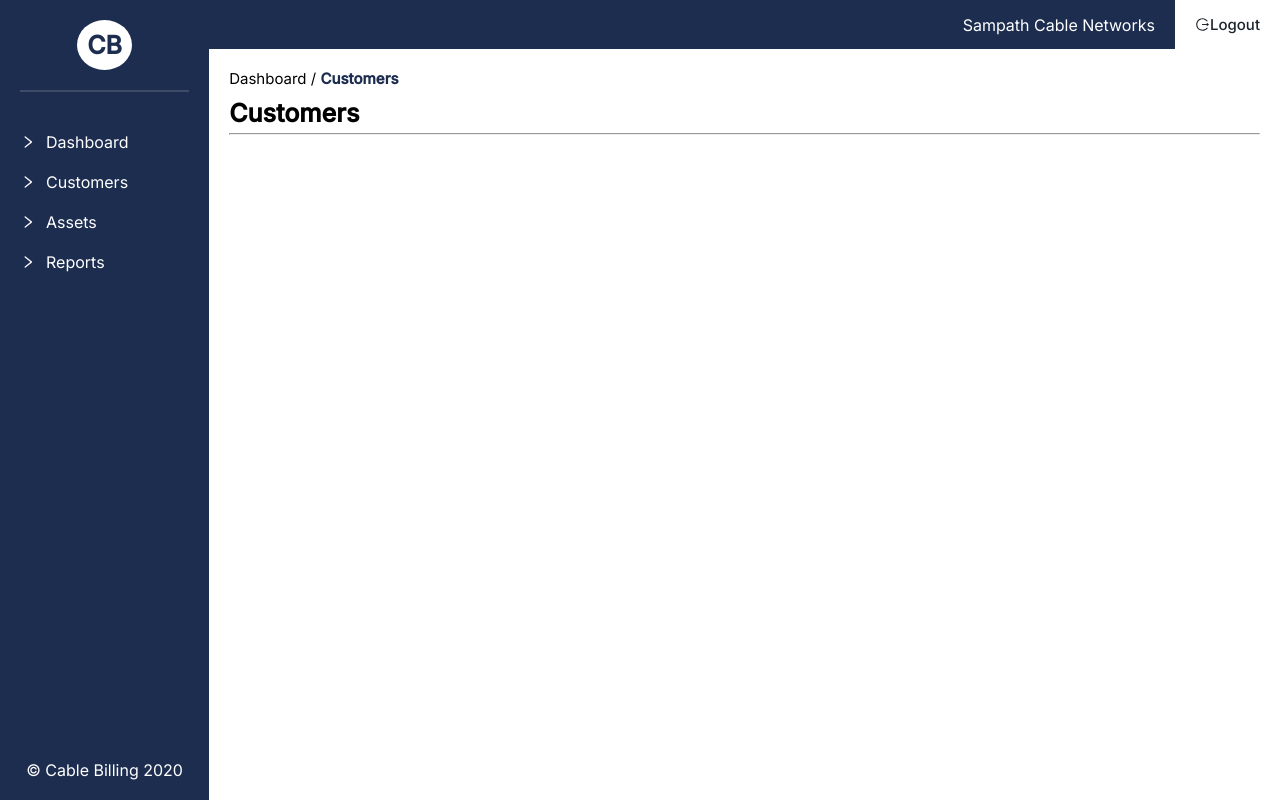
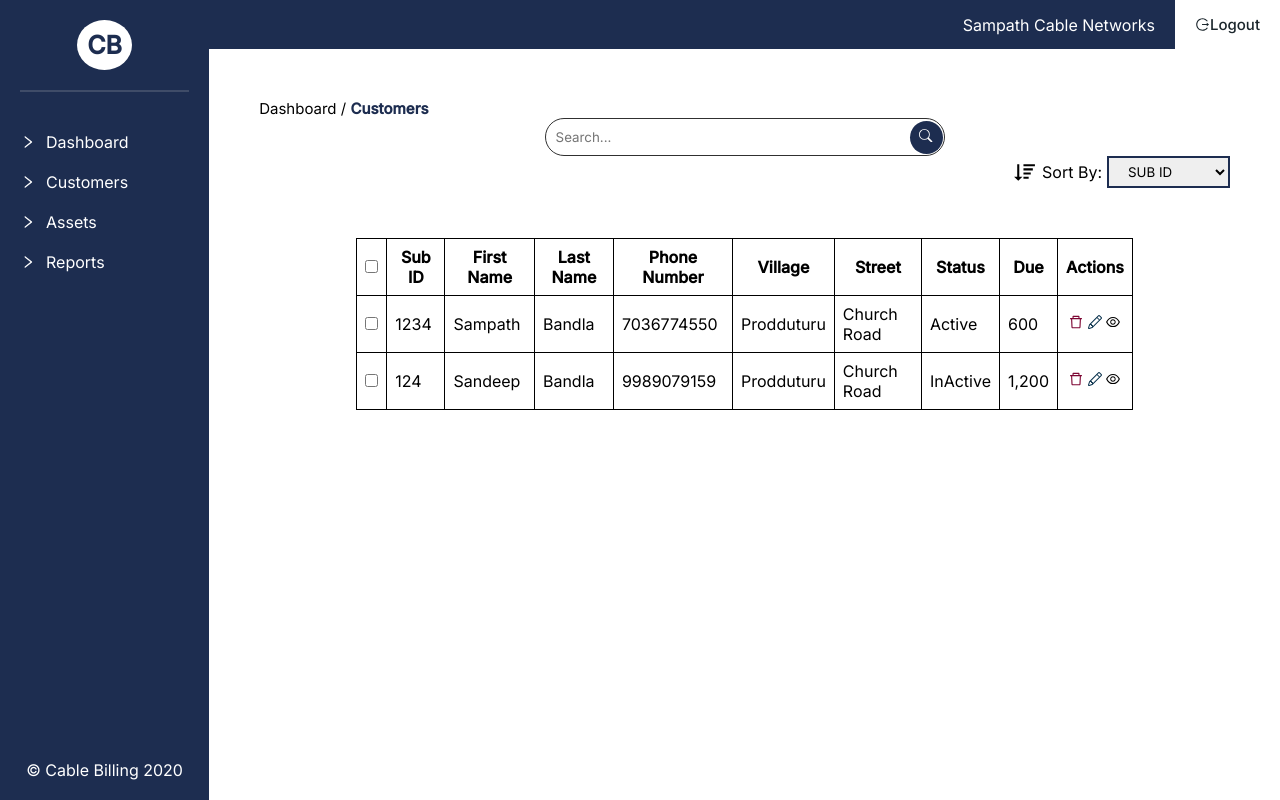
Before and after one commit to sampathbandla/cb-frontend, a React (Create React App) app: page /customer in a window 1280 px wide. Built offline with nearby package versions, Linux system fonts and the light colour scheme.

Commit message:
Customer Table Updated

```diff
--- a/src/pages/dashboard/customer.js
+++ b/src/pages/dashboard/customer.js
@@ -1,12 +1,114 @@
-import React from "react";
+import React, { useState } from "react";
+import { BsSearch, BsPencil } from "react-icons/bs";
+import { BiSortDown } from "react-icons/bi";
+import { AiOutlineDelete, AiOutlineEye } from "react-icons/ai";
+
 function Customer() {
+	var [data, setData] = useState([
+		{
+			subid: "1234",
+			firstname: "Sampath",
+			lastname: "Bandla",
+			phno: "7036774550",
+			village: "Prodduturu",
+			street: "Church Road",
+			status: "Active",
+			due: "600",
+			show: true
+		},
+		{
+			subid: "124",
+			firstname: "Sandeep",
+			lastname: "Bandla",
+			phno: "9989079159",
+			village: "Prodduturu",
+			street: "Church Road",
+			status: "InActive",
+			due: "1,200",
+			show: true
+		}
+	]);
 	return (
 		<div className="customer">
 			<p className="breadcumb">
 				Dashboard / <span>Customers</span>
 			</p>
-			<h1 className="customer___title">Customers</h1>
-			<hr />
+			<div className="search">
+				<input type="text" placeholder="Search..." />
+				<button>
+					<BsSearch />
+				</button>
+			</div>
+			<div className="datadetails">
+				<div className="right">
+					<div className="sort">
+						<p>
+							<BiSortDown />
+							Sort By:
+						</p>
+						<select name="" id="" className="sort">
+							<option value="">SUB ID</option>
+							<option value="">First Name</option>
+							<option value="">Last Name</option>
+							<option value="">Street</option>
+							<option value="">Village</option>
+						</select>
+					</div>
+				</div>
+			</div>
+			<div className="table">
+				<table>
+					<tr>
+						<th style={{ textAlign: "left" }}>
+							<input name="" type="checkbox" id=""></input>
+						</th>
+						<th>Sub ID</th>
+						<th>First Name</th>
+						<th>Last Name</th>
+						<th>Phone Number</th>
+						<th>Village</th>
+						<th>Street</th>
+						<th>Status</th>
+						<th>Due</th>
+						<th>Actions</th>
+					</tr>
+					{data.map(item =>
+						item.show ? (
+							<tr key="item.subid">
+								<td>
+									<input name="" type="checkbox" id=""></input>
+								</td>
+								<td>{item.subid}</td>
+								<td>{item.firstname}</td>
+								<td>{item.lastname}</td>
+								<td>{item.phno}</td>
+								<td>{item.village}</td>
+								<td>{item.street}</td>
+								<td>{item.status}</td>
+								<td>{item.due}</td>
+								<td>
+									<div
+										style={{ display: "flex", alignItems: "center" }}
+										className="actions"
+									>
+										<p className="delete">
+											<AiOutlineDelete className="redtext" />
+										</p>
+										<p className="edit">
+											<BsPencil className="bluetext" />
+										</p>
+										<p className="view">
+											<AiOutlineEye className="greentext" />
+										</p>
+									</div>
+								</td>
+							</tr>
+						) : (
+							""
+						)
+					)}
+				</table>
+			</div>
 		</div>
 	);
 }
--- a/src/styles/color.scss
+++ b/src/styles/color.scss
@@ -6,3 +6,12 @@ $bg: #bbe1fa;
 $gray: rgb(121, 121, 121);
 $darkgray: rgb(61, 61, 61);
 $red: #7d0633;
+
+.redtext
+{
+    color: $red;
+}
+.bluetext
+{
+    color: $maindark;
+}
--- a/src/styles/pages/dashboard/customer.scss
+++ b/src/styles/pages/dashboard/customer.scss
@@ -1,15 +1,90 @@
 .customer
 {
-    padding: 20px;
+    padding: 50px;
     .customer___title
     {
         margin-top: 10px;
         margin-bottom: 5px;
     }
-    table
+    .search
     {
-        margin: auto;
-        margin-top: 50px;
-        width: 80%;
+        margin-top: 20px;
+        margin: 0px auto;
+        display: flex;
+        justify-content: center;
+        position: relative;
+        align-items: center;
+        width: 400px;
+        input
+        {
+            border-radius: 50px;
+            width: 400px;
+            border-color: rgb(48, 48, 48);
+        }
+        button
+        {
+            border-radius: 50%;
+            width: 33px;
+            height: 33px;
+            cursor: pointer;
+            background-color: $main;
+            border: none;
+            color: $white;
+            position: absolute;
+            right: 2px;
+        }
+    }
+    .datadetails
+    {
+        display: flex;
+        .right
+        {
+            margin-left: auto;
+            .sort
+            {
+                display: flex;
+                align-items: center;
+                p
+                {
+                    margin-right: 5px;
+                    display: flex;
+                    align-items: center;
+                    svg
+                    {
+                        font-size: 25px;
+                        margin-right: 5px;
+                    }
+                }
+                select
+                {
+                    padding: 5px 15px;
+                    border-color: $main;
+                    border-width: 2px;
+                }
+            }
+        }
+    }
+    .table
+    {
+        table
+        {
+            margin: auto;
+            margin-top: 50px;
+            width: 80%;
+            overflow: auto;
+            select
+            {
+                border: solid 1px black;
+                padding: 5px 15px;
+            }
+            .actions
+            {
+                justify-content: space-evenly;
+                p svg
+                {
+                    cursor: pointer;
+                }
+            }
+        }
     }
 }
```
